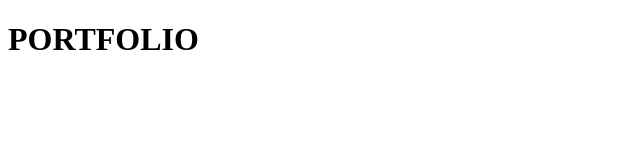
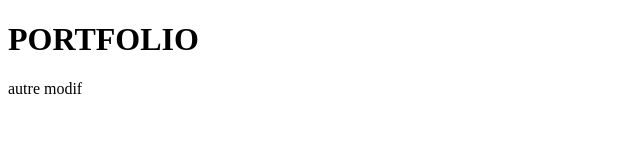
Before and after one commit to alexa-ldu/portfolio, a plain HTML site: page index.html in a window 1280 px wide. Shown: the full height of the page, 0-640 px from the left. Drawn offline with Linux system fonts and the light colour scheme.

Commit message:
modif index

```diff
--- a/index.html
+++ b/index.html
@@ -7,5 +7,6 @@
 </head>
 <body>
     <h1>PORTFOLIO</h1>
+    autre modif
 </body>
 </html>
```
